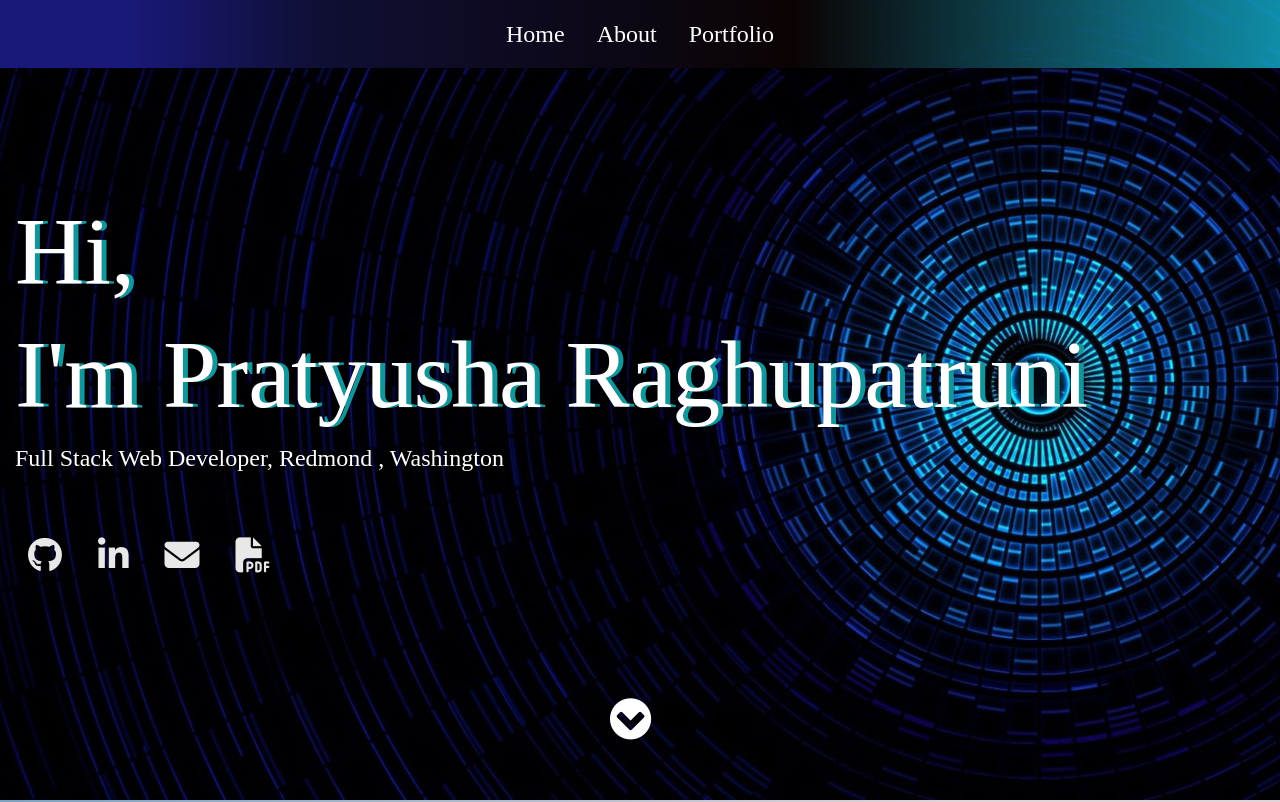
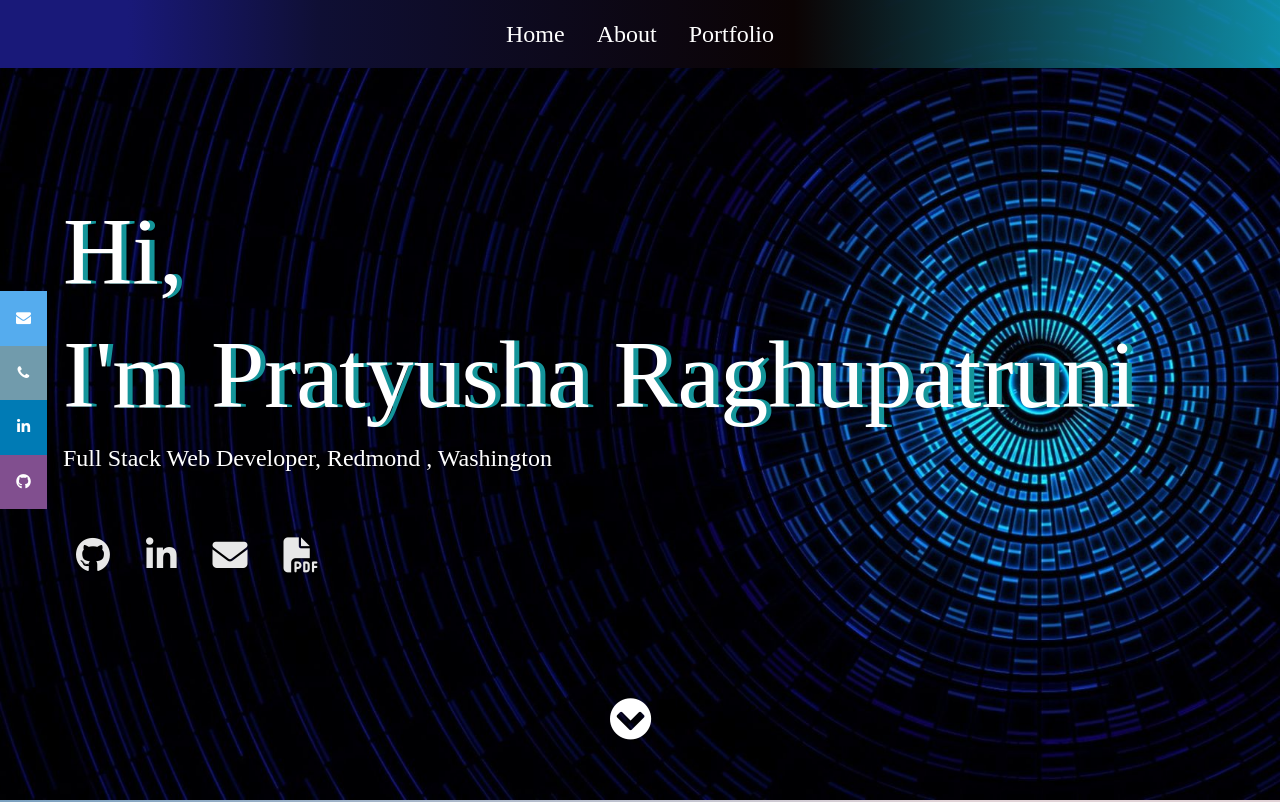
Before and after one commit to PratyushaRaghupatruni/react-portfolio, a React (Create React App) app: page / in a window 1280 px wide. Shown: the top 802 px of the page. Built offline with nearby package versions, Linux system fonts and the light colour scheme; a web font is replaced by a local one.

Commit message:
added icons to the side and added styles for the icons

```diff
--- a/src/Components/Home/index.js
+++ b/src/Components/Home/index.js
@@ -9,10 +9,10 @@ export default function index() {
         <>
         <div className= "text-left home justify-content-center text-white">
           <div className ="container-fluid ">
-        <h3 className="header-name" > Hi,</h3>
-        <h3 className="header-name ">I'm Pratyusha Raghupatruni</h3>
-        <p className="header-description ">Full Stack Web Developer, Redmond , Washington</p>
-        <div className =' mb-3 mt-5 ' >
+            <h3 className="header-name ml-5" > Hi,</h3>
+            <h3 className="header-name ml-5 ">I'm Pratyusha Raghupatruni</h3>
+            <p className="header-description ml-5">Full Stack Web Developer, Redmond , Washington</p>
+           <div className =' mb-3 mt-5 ml-5' >
 
              <a href="https://github.com/PratyushaRaghupatruni" className="btn icons" title="Github" target="_blank" rel="noopener noreferrer"
                 style={{fontSize:35, color:'#E8E8E8', marginRight:10}}><i className="fab fa-github"></i></a>
@@ -29,8 +29,15 @@ export default function index() {
             </p>
            </div>
         </div>
-      </>
 
 
+      {/* Sidebar Social Icons*/}
+        <div class="icon-bar">
+          <a target="_blank" rel="noopener noreferrer" href="mailto:pratyusha.raghupatruni@gmail.com" className="email"><i class="fa fa-envelope"></i></a>
+          <a target="_blank" rel="noopener noreferrer" href="tel:425-898-3432" className="phone" ><i class="fa fa-phone"></i></a>
+          <a target="_blank" rel="noopener noreferrer" href="https://www.linkedin.com/in/pratyusha-raghupatruni-96a35832/" className="linkedin"><i class="fa fa-linkedin"></i></a>
+          <a target="_blank" rel="noopener noreferrer" href="https://github.com/PratyushaRaghupatruni" className="github"><i class="fa fa-github"></i></a>
+        </div>
+      </>
     )
 }
--- a/src/assets/css/style.css
+++ b/src/assets/css/style.css
@@ -55,6 +55,51 @@ a.li-list:hover{
     color:#14959a !important;
 }
 
+/* Fixed/sticky icon bar (vertically aligned 50% from the top of the screen) */
+.icon-bar {
+  position: fixed;
+  top: 50%;
+  z-index: 10;
+  -webkit-transform: translateY(-50%);
+  -ms-transform: translateY(-50%);
+  transform: translateY(-50%);
+}
+
+/* Style the icon bar links */
+.icon-bar a {
+  display: block;
+  text-align: center;
+  padding: 16px;
+  transition: all 0.3s ease;
+  color: white;
+  font-size: 15px;
+}
+
+/* Style the social media icons with color, if you want */
+.icon-bar a:hover {
+  background-color: #ddd;
+}
+
+.email {
+  background: #55acee;
+  color: white;
+}
+
+.phone {
+  background: #719bac;
+  color: white;
+}
+
+.linkedin {
+  background: #007bb5;
+  color: white;
+}
+
+.github {
+  background: #814f8f;
+  color: white;
+}
+
 #portfolio {
   background: url('../../images/test1.jpg') no-repeat center center fixed;
   background-size: cover;
@@ -71,13 +116,22 @@ a.li-list:hover{
 }
 
 .header-aboutme , .header-Projects {
- font-weight: bold;
+  font-weight: bold;
   background: -webkit-linear-gradient(#281cae,#029bb0);
   background-clip: border-box;
   -webkit-background-clip: text;
   -webkit-text-fill-color: transparent;
   font-family: Impact, Haettenschweiler, 'Arial Narrow Bold', sans-serif;
 }
+
+.card-title {
+  background: -webkit-linear-gradient(#2213cc,#06c1da);
+  background-clip: border-box;
+  -webkit-background-clip: text;
+  -webkit-text-fill-color: transparent;
+  font-family: Impact, Haettenschweiler, 'Arial Narrow Bold', sans-serif;
+}
+
 
 .aboutme-description {
     margin:20px 10px 0 10px;
@@ -89,6 +143,12 @@ a.li-list:hover{
 .line  {
      background: linear-gradient(to right,#281cae,#029bb0);
      height: 2px;
+}
+
+.color-adjuster{
+      background-color: #FFDEE9;
+      background-image: linear-gradient(238deg,#e1d3d7 20%, #769fbf 80%);
+      padding : 40px;
 }
 
 .techstack-container {
@@ -185,12 +245,6 @@ a.li-list:hover{
 }
 }
 
-.color-adjuster{
-      background-color: #FFDEE9;
-      background-image: linear-gradient(238deg,#e1d3d7 20%, #769fbf 80%);
-      padding : 40px;
-}
-
 @media (max-width: 768px) and (min-width: 575.98px ) {
   .header-name{
     font-size: 4em;
```
Lines whose indentation alone changed are shown as unchanged.
